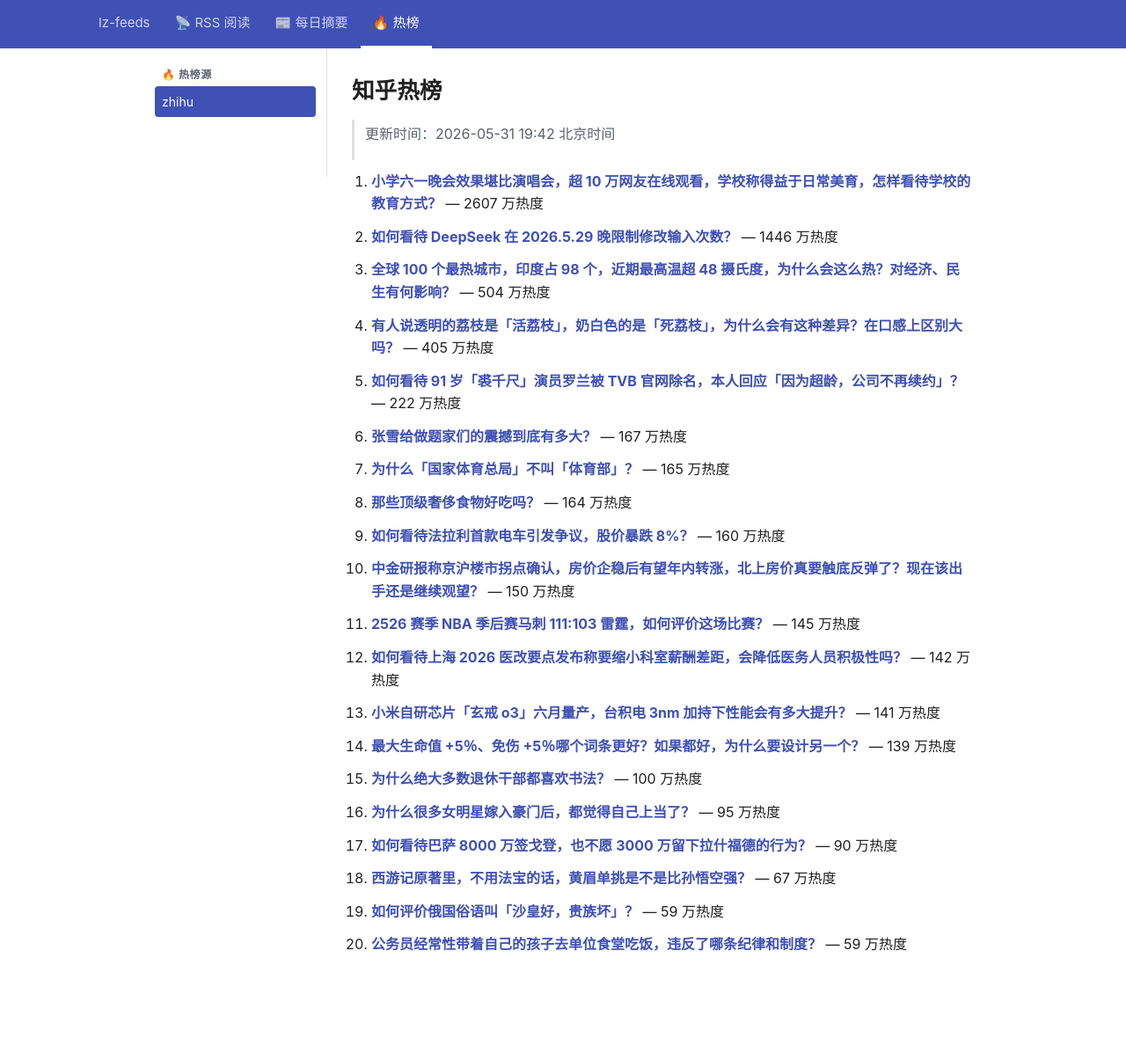
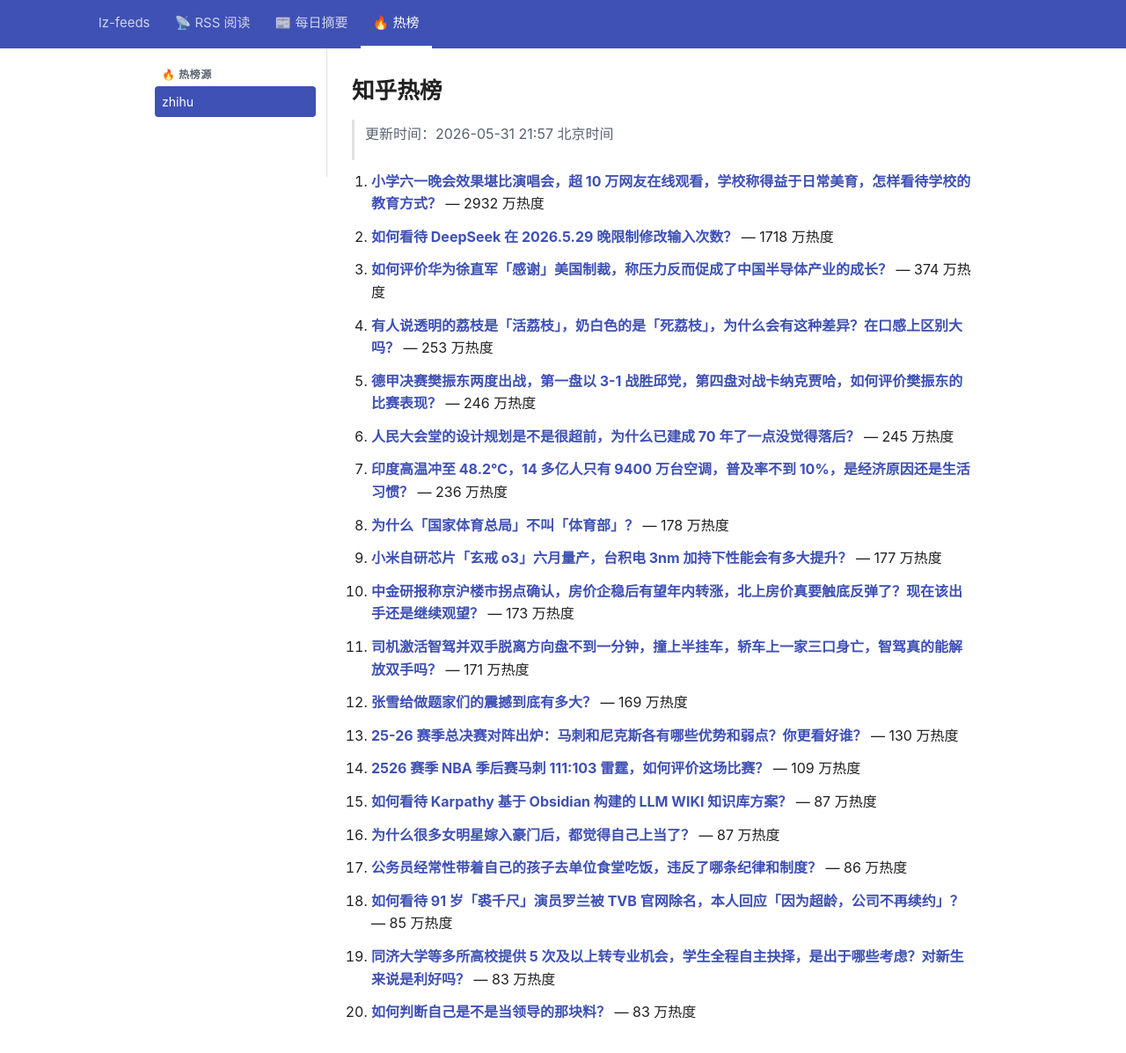
Before and after one commit to lizhang0101/lz-feeds, a Jekyll site: the page built from _hotlist/zhihu.md, in a window 1280 px wide and 1228 px high. Shown: the top 1197 px of the window at 88% size. Built offline with Jekyll 4.4.1, drawn with Linux system fonts in a browser that asks for light colours.

Commit message:
hotlist: 2026-05-31T13:57Z

```diff
--- a/_hotlist/zhihu.md
+++ b/_hotlist/zhihu.md
@@ -1,48 +1,48 @@
 ---
-updated: 2026-05-31 19:42 北京时间
+updated: 2026-05-31 21:57 北京时间
 count: 20
 ---
 
 # 知乎热榜
 
-> 更新时间：2026-05-31 19:42 北京时间
+> 更新时间：2026-05-31 21:57 北京时间
 
-1. **[小学六一晚会效果堪比演唱会，超 10 万网友在线观看，学校称得益于日常美育，怎样看待学校的教育方式？](https://www.zhihu.com/question/2043990135130125315)** — 2607 万热度
+1. **[小学六一晚会效果堪比演唱会，超 10 万网友在线观看，学校称得益于日常美育，怎样看待学校的教育方式？](https://www.zhihu.com/question/2043990135130125315)** — 2932 万热度
 
-2. **[如何看待 DeepSeek 在 2026.5.29 晚限制修改输入次数？](https://www.zhihu.com/question/2043802300246915002)** — 1446 万热度
+2. **[如何看待 DeepSeek 在 2026.5.29 晚限制修改输入次数？](https://www.zhihu.com/question/2043802300246915002)** — 1718 万热度
 
-3. **[全球 100 个最热城市，印度占 98 个，近期最高温超 48 摄氏度，为什么会这么热？对经济、民生有何影响？](https://www.zhihu.com/question/2042664557701763797)** — 504 万热度
+3. **[如何评价华为徐直军「感谢」美国制裁，称压力反而促成了中国半导体产业的成长？](https://www.zhihu.com/question/2044415469747007658)** — 374 万热度
 
-4. **[有人说透明的荔枝是「活荔枝」，奶白色的是「死荔枝」，为什么会有这种差异？在口感上区别大吗？](https://www.zhihu.com/question/2043362809816117631)** — 405 万热度
+4. **[有人说透明的荔枝是「活荔枝」，奶白色的是「死荔枝」，为什么会有这种差异？在口感上区别大吗？](https://www.zhihu.com/question/2043362809816117631)** — 253 万热度
 
-5. **[如何看待 91 岁「裘千尺」演员罗兰被 TVB 官网除名，本人回应「因为超龄，公司不再续约」？](https://www.zhihu.com/question/2043759208387150458)** — 222 万热度
+5. **[德甲决赛樊振东两度出战，第一盘以 3-1 战胜邱党，第四盘对战卡纳克贾哈，如何评价樊振东的比赛表现？](https://www.zhihu.com/question/2044505844486599158)** — 246 万热度
 
-6. **[张雪给做题家们的震撼到底有多大？](https://www.zhihu.com/question/2024076423992735283)** — 167 万热度
+6. **[人民大会堂的设计规划是不是很超前，为什么已建成 70 年了一点没觉得落后？](https://www.zhihu.com/question/2040725492324689810)** — 245 万热度
 
-7. **[为什么「国家体育总局」不叫「体育部」？](https://www.zhihu.com/question/2043401388944791345)** — 165 万热度
+7. **[印度高温冲至 48.2℃，14 多亿人只有 9400 万台空调，普及率不到 10%，是经济原因还是生活习惯？](https://www.zhihu.com/question/2044427993054017025)** — 236 万热度
 
-8. **[那些顶级奢侈食物好吃吗？](https://www.zhihu.com/question/1977771376086651047)** — 164 万热度
+8. **[为什么「国家体育总局」不叫「体育部」？](https://www.zhihu.com/question/2043401388944791345)** — 178 万热度
 
-9. **[如何看待法拉利首款电车引发争议，股价暴跌 8%？](https://www.zhihu.com/question/2043051538101318224)** — 160 万热度
+9. **[小米自研芯片「玄戒 o3」六月量产，台积电 3nm 加持下性能会有多大提升？](https://www.zhihu.com/question/2043989303341142831)** — 177 万热度
 
-10. **[中金研报称京沪楼市拐点确认，房价企稳后有望年内转涨，北上房价真要触底反弹了？现在该出手还是继续观望？](https://www.zhihu.com/question/2043269779943843699)** — 150 万热度
+10. **[中金研报称京沪楼市拐点确认，房价企稳后有望年内转涨，北上房价真要触底反弹了？现在该出手还是继续观望？](https://www.zhihu.com/question/2043269779943843699)** — 173 万热度
 
-11. **[2526 赛季 NBA 季后赛马刺 111:103 雷霆，如何评价这场比赛？](https://www.zhihu.com/question/2044331643582822019)** — 145 万热度
+11. **[司机激活智驾并双手脱离方向盘不到一分钟，撞上半挂车，轿车上一家三口身亡，智驾真的能解放双手吗？](https://www.zhihu.com/question/2044378272578932828)** — 171 万热度
 
-12. **[如何看待上海 2026 医改要点发布称要缩小科室薪酬差距，会降低医务人员积极性吗？](https://www.zhihu.com/question/2043255385675526506)** — 142 万热度
+12. **[张雪给做题家们的震撼到底有多大？](https://www.zhihu.com/question/2024076423992735283)** — 169 万热度
 
-13. **[小米自研芯片「玄戒 o3」六月量产，台积电 3nm 加持下性能会有多大提升？](https://www.zhihu.com/question/2043989303341142831)** — 141 万热度
+13. **[25-26 赛季总决赛对阵出炉：马刺和尼克斯各有哪些优势和弱点？你更看好谁？](https://www.zhihu.com/question/2044402516817965410)** — 130 万热度
 
-14. **[最大生命值 +5％、免伤 +5％哪个词条更好？如果都好，为什么要设计另一个？](https://www.zhihu.com/question/2043338752077083013)** — 139 万热度
+14. **[2526 赛季 NBA 季后赛马刺 111:103 雷霆，如何评价这场比赛？](https://www.zhihu.com/question/2044331643582822019)** — 109 万热度
 
-15. **[为什么绝大多数退休干部都喜欢书法？](https://www.zhihu.com/question/2042890625725597300)** — 100 万热度
+15. **[如何看待 Karpathy  基于 Obsidian 构建的 LLM WIKI 知识库方案？](https://www.zhihu.com/question/2024074329273411299)** — 87 万热度
 
-16. **[为什么很多女明星嫁入豪门后，都觉得自己上当了？](https://www.zhihu.com/question/312882174)** — 95 万热度
+16. **[为什么很多女明星嫁入豪门后，都觉得自己上当了？](https://www.zhihu.com/question/312882174)** — 87 万热度
 
-17. **[如何看待巴萨 8000 万签戈登，也不愿 3000 万留下拉什福德的行为？](https://www.zhihu.com/question/2043357723102803930)** — 90 万热度
+17. **[公务员经常性带着自己的孩子去单位食堂吃饭，违反了哪条纪律和制度？](https://www.zhihu.com/question/1998176504153151391)** — 86 万热度
 
-18. **[西游记原著里，不用法宝的话，黄眉单挑是不是比孙悟空强？](https://www.zhihu.com/question/668271163)** — 67 万热度
+18. **[如何看待 91 岁「裘千尺」演员罗兰被 TVB 官网除名，本人回应「因为超龄，公司不再续约」？](https://www.zhihu.com/question/2043759208387150458)** — 85 万热度
 
-19. **[如何评价俄国俗语叫「沙皇好，贵族坏」？](https://www.zhihu.com/question/2037937601840158182)** — 59 万热度
+19. **[同济大学等多所高校提供 5 次及以上转专业机会，学生全程自主抉择，是出于哪些考虑？对新生来说是利好吗？](https://www.zhihu.com/question/2043707538764559809)** — 83 万热度
 
-20. **[公务员经常性带着自己的孩子去单位食堂吃饭，违反了哪条纪律和制度？](https://www.zhihu.com/question/1998176504153151391)** — 59 万热度
+20. **[如何判断自己是不是当领导的那块料？](https://www.zhihu.com/question/2042351697251545218)** — 83 万热度
```
